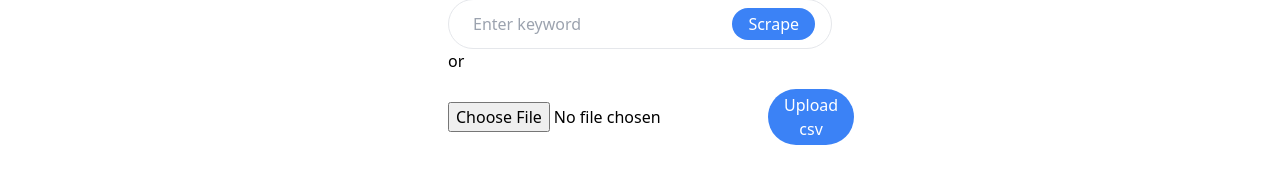
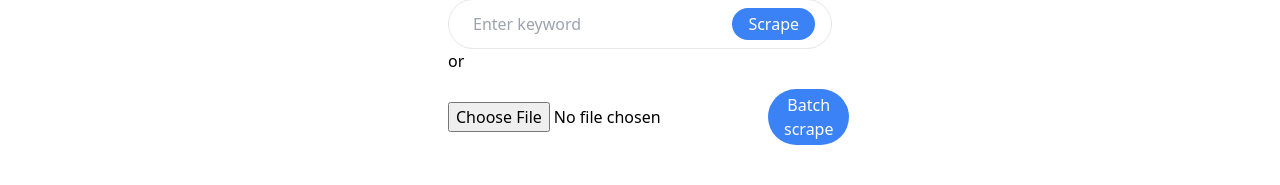
Before and after one commit to anhdt1911/scrape-ui, a SvelteKit app: page /dashboard in a window 1280 px wide. Shown: the part 145-330 px from the top of the page. Built offline with nearby package versions, Linux system fonts and the light colour scheme; no server answers.

Commit message:
rename button

```diff
--- a/src/routes/dashboard/+page.svelte
+++ b/src/routes/dashboard/+page.svelte
@@ -128,7 +128,7 @@
 				on:click={batchScrape}
 				type="button"
 				class="px-4 py-1 bg-blue-500 text-white rounded-full hover:bg-blue-600 focus:outline-none"
-				>Upload csv</button
+				>Batch scrape</button
 			>
 		</div>
 	</div>
```
